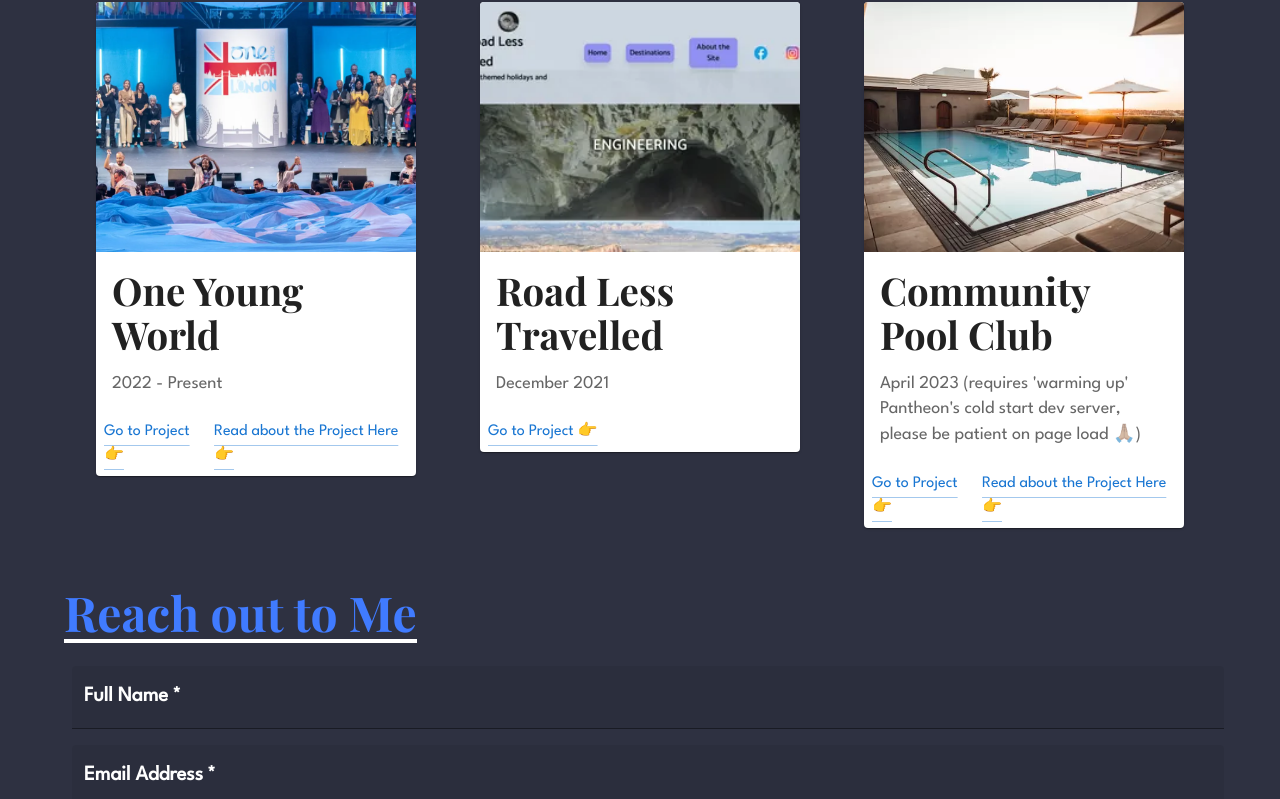
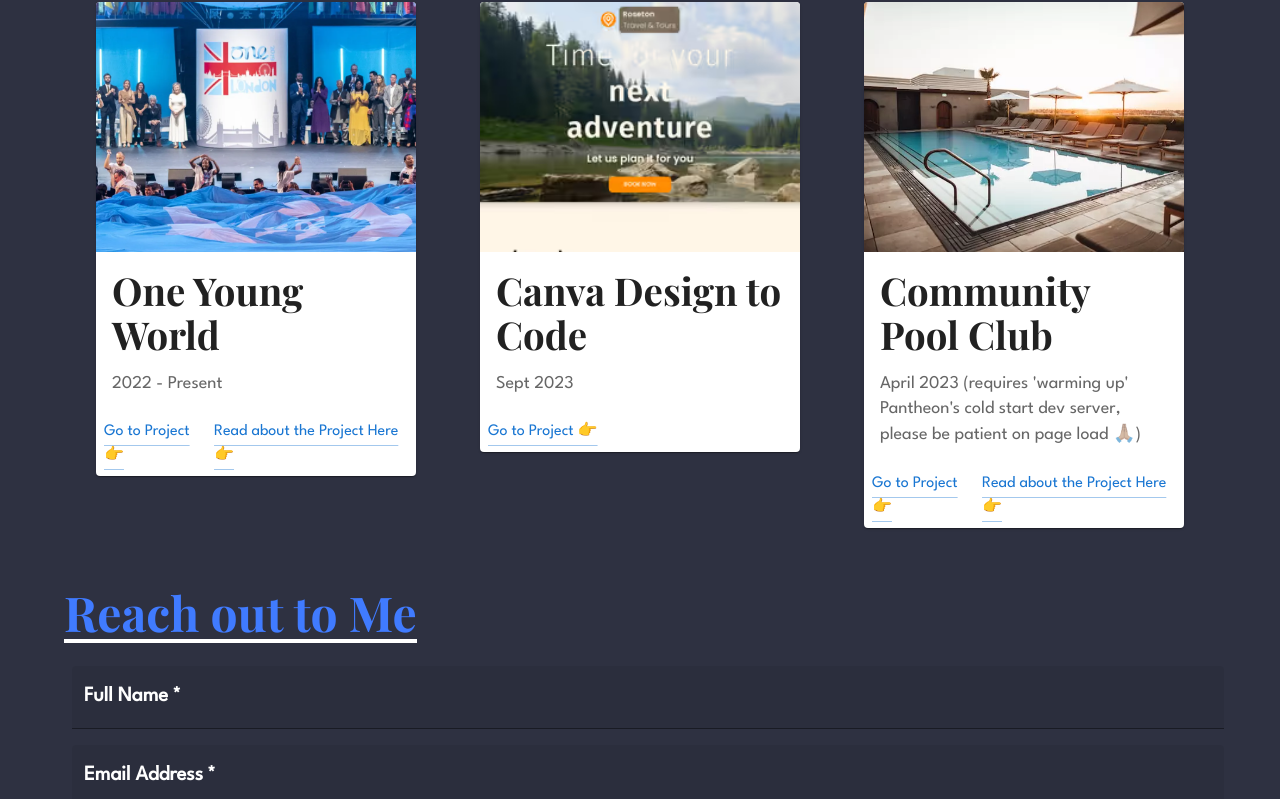
Before and after one commit to wkan17012021/Portfolio, a React (Vite) app in the folder portfolio_react_spa/: page / in a window 1280 px wide. Shown: the part 2755-3554 px from the top of the page. Built offline with nearby package versions, Linux system fonts and the light colour scheme; no server answers.

Commit message:
swap rlt proj for design-to-code proj

```diff
--- a/portfolio_react_spa/src/data/projList.js
+++ b/portfolio_react_spa/src/data/projList.js
@@ -1,5 +1,5 @@
 import OYWProj from "../assets/oyw-london_converted.webp";
-import RLTProj from "../assets/rlt_placeholder.webp";
+import RosetonProj from "../assets/roseton_placeholder.webp";
 import PoolProj from "../assets/pool_placeholder.webp";
 
 export const projList = [
@@ -14,11 +14,11 @@
   },
   {
     id: 2,
-    title: "Road Less Travelled",
-    duration: "December 2021",
-    url: "https://theroadlesstravelled.netlify.app/",
-    img: RLTProj,
-    alt: "placeholder image of Road Less Travelled Project: geologically themed travel website",
+    title: "Canva Design to Code",
+    duration: "Sept 2023",
+    url: "https://roseton-travel-and-tours.netlify.app/",
+    img: RosetonProj,
+    alt: "placeholder image for the Canva Design to Code: Roseton Travel & Tours Template",
   },
   {
     id: 3,
```
Also changed, not shown: portfolio_react_spa/src/assets/rlt_placeholder.webp (deleted), portfolio_react_spa/src/assets/roseton_placeholder.webp (added).
